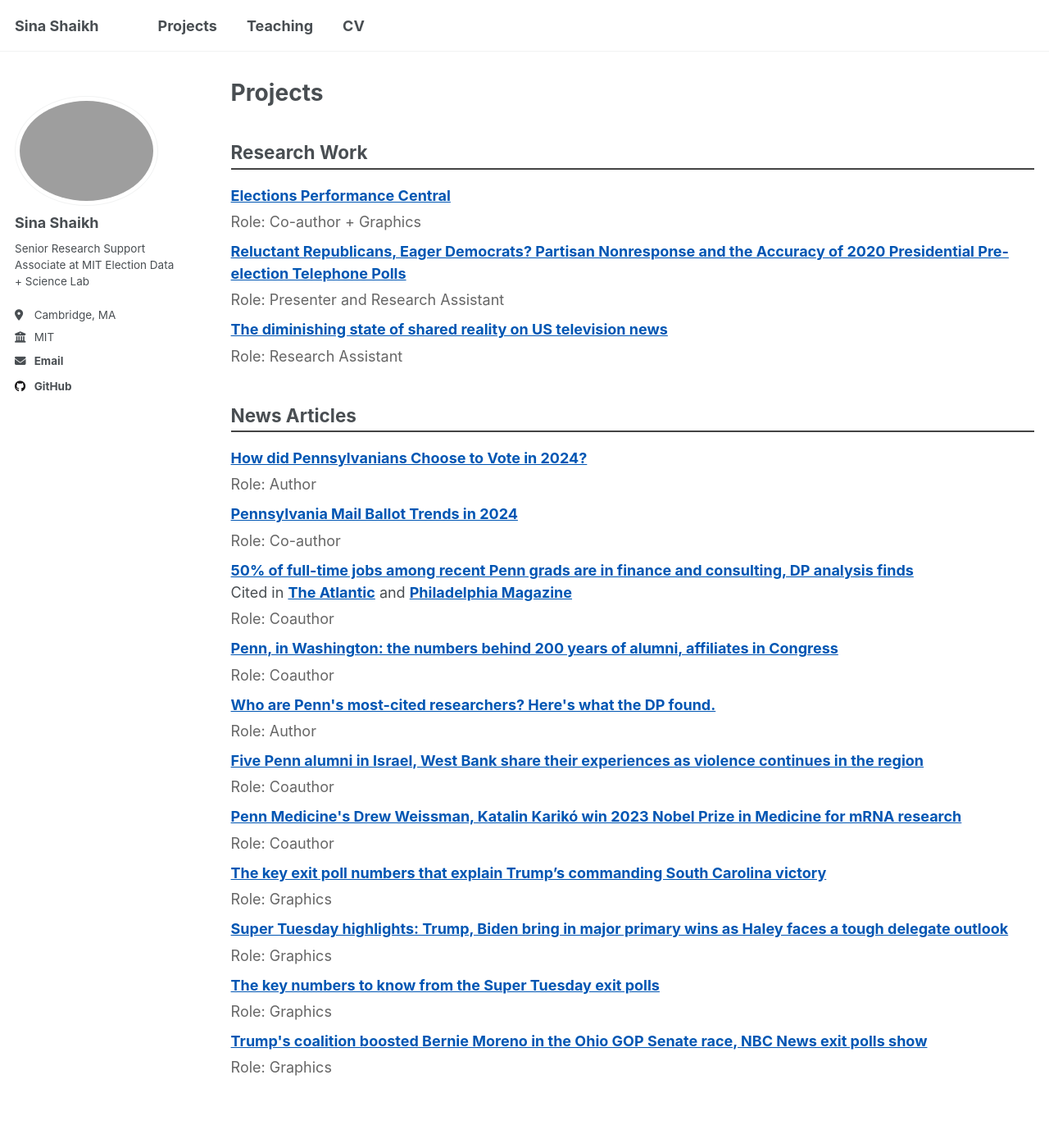
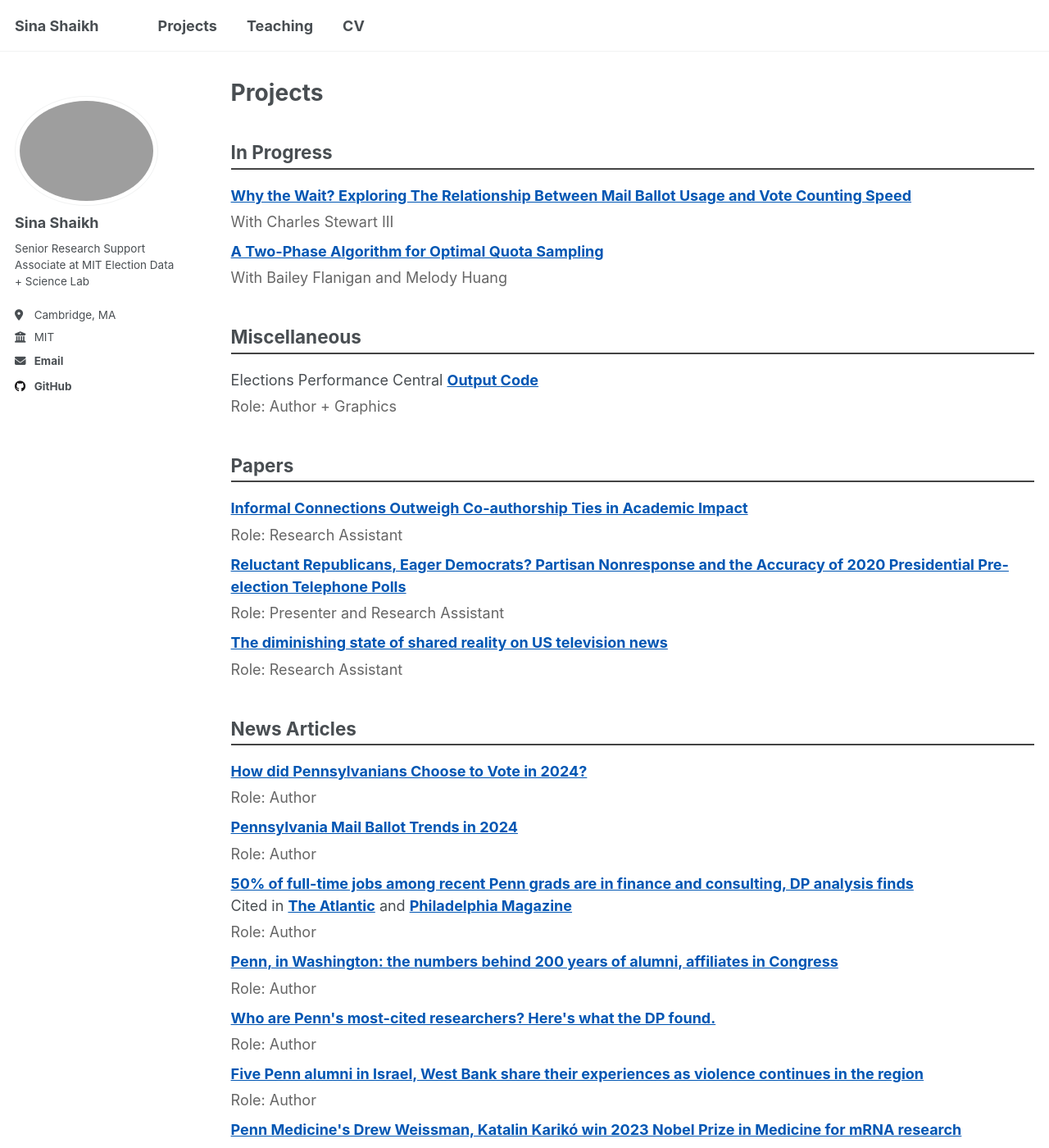
Before and after one commit to SinaShaikh/sinashaikh.github.io, a Jekyll site: the page built from _pages/publications.html, in a window 1280 px wide and 1400 px high. Shown: the whole window at 82% size. Built offline with Jekyll 4.4.1, drawn with Linux system fonts in a browser that asks for light colours; a script that is not in the unit is left out.

Commit message:
Update publications.html

```diff
--- a/_pages/publications.html
+++ b/_pages/publications.html
@@ -66,14 +66,40 @@ author_profile: true
 </head>
 <body>
   <article id="writing">
-    <h2>Research Work</h2>
+    <h2>In Progress</h2>
     <ul>
       <li>
+        <a>Why the Wait? Exploring The Relationship Between Mail Ballot Usage and Vote Counting Speed</a>
+              <span class="role">With Charles Stewart III</span>
+      </li>
+      <li>
+        <a>A Two-Phase Algorithm for Optimal Quota Sampling</a>
+              <span class="role">With Bailey Flanigan and Melody Huang</span>
+      </li>
+    </ul>
+    <h2>Miscellaneous</h2>
+    <ul>
+      <li>
+        Elections Performance Central
         <a href="https://www.elexcentral.org/state-updates" target="_blank" rel="noopener noreferrer">
-          Elections Performance Central
+          Output
         </a>
-        <span class="role">Role: Co-author + Graphics</span>
+        <a href="https://github.com/Sinas100/election_scraper" target="_blank" rel="noopener noreferrer">
+          Code
+        </a>
+        <span class="role">Role: Author + Graphics</span>
       </li>
+    </ul>
+
+    <h2>Papers</h2>
+    <ul>
+      <li>
+        <a href="https://guygrossman.com/assets/pdf/2025_Informal_Connections_Outweigh_Co_authorship.pdf" target="_blank" rel="noopener noreferrer">
+          Informal Connections Outweigh Co-authorship Ties in Academic Impact
+        </a>
+        <span class="role">Role: Research Assistant</span>
+      </li>
+
       <li>
         <a href="https://academic.oup.com/poq/article-abstract/86/2/247/6585580" target="_blank" rel="noopener noreferrer">
           Reluctant Republicans, Eager Democrats? Partisan Nonresponse and the Accuracy of 2020 Presidential Pre-election Telephone Polls
@@ -100,20 +126,20 @@ author_profile: true
         <a href="https://www.elexcentral.org/pennsylvania-mail-ballot-trends-2024" target="_blank" rel="noopener noreferrer">
           Pennsylvania Mail Ballot Trends in 2024
         </a>
-        <span class="role">Role: Co-author</span>
+        <span class="role">Role: Author</span>
       </li>
       <li>
         <a href="https://www.thedp.com/article/2023/09/penn-careers-consulting-finance-wharton-college-post-graduate-outcomes" target="_blank" rel="noopener noreferrer">
           50% of full-time jobs among recent Penn grads are in finance and consulting, DP analysis finds
         </a><br/>
         Cited in <a href="https://www.theatlantic.com/ideas/archive/2023/10/israel-hamas-war-college-campuses-activism/675677/" target="_blank" rel="noopener noreferrer">The Atlantic</a> and <a href="https://www.phillymag.com/news/2024/01/27/penn-university-antisemitism-fallout/" target="_blank" rel="noopener noreferrer">Philadelphia Magazine</a>
-        <span class="role">Role: Coauthor</span>
+        <span class="role">Role: Author</span>
       </li>
       <li>
         <a href="https://www.thedp.com/article/2024/03/penn-alumni-affiliates-congress-history" target="_blank" rel="noopener noreferrer">
           Penn, in Washington: the numbers behind 200 years of alumni, affiliates in Congress
         </a>
-        <span class="role">Role: Coauthor</span>
+        <span class="role">Role: Author</span>
       </li>
       <li>
         <a href="https://www.thedp.com/article/2024/01/penn-most-cited-researchers" target="_blank" rel="noopener noreferrer">
@@ -125,13 +151,13 @@ author_profile: true
         <a href="https://www.thedp.com/article/2023/10/penn-alumni-in-israel-palestine-west-bank" target="_blank" rel="noopener noreferrer">
           Five Penn alumni in Israel, West Bank share their experiences as violence continues in the region
         </a>
-        <span class="role">Role: Coauthor</span>
+        <span class="role">Role: Author</span>
       </li>
       <li>
         <a href="https://www.thedp.com/article/2023/10/penn-medicine-kariko-weissman-scientists-nobel-prize-mrna-covid-technology" target="_blank" rel="noopener noreferrer">
           Penn Medicine's Drew Weissman, Katalin Karikó win 2023 Nobel Prize in Medicine for mRNA research
         </a>
-        <span class="role">Role: Coauthor</span>
+        <span class="role">Role: Author</span>
       </li>
       <li>
         <a href="https://www.nbcnews.com/politics/2024-election/south-carolina-gop-primary-election-exit-polls-rcna139595" target="_blank" rel="noopener noreferrer">
```
